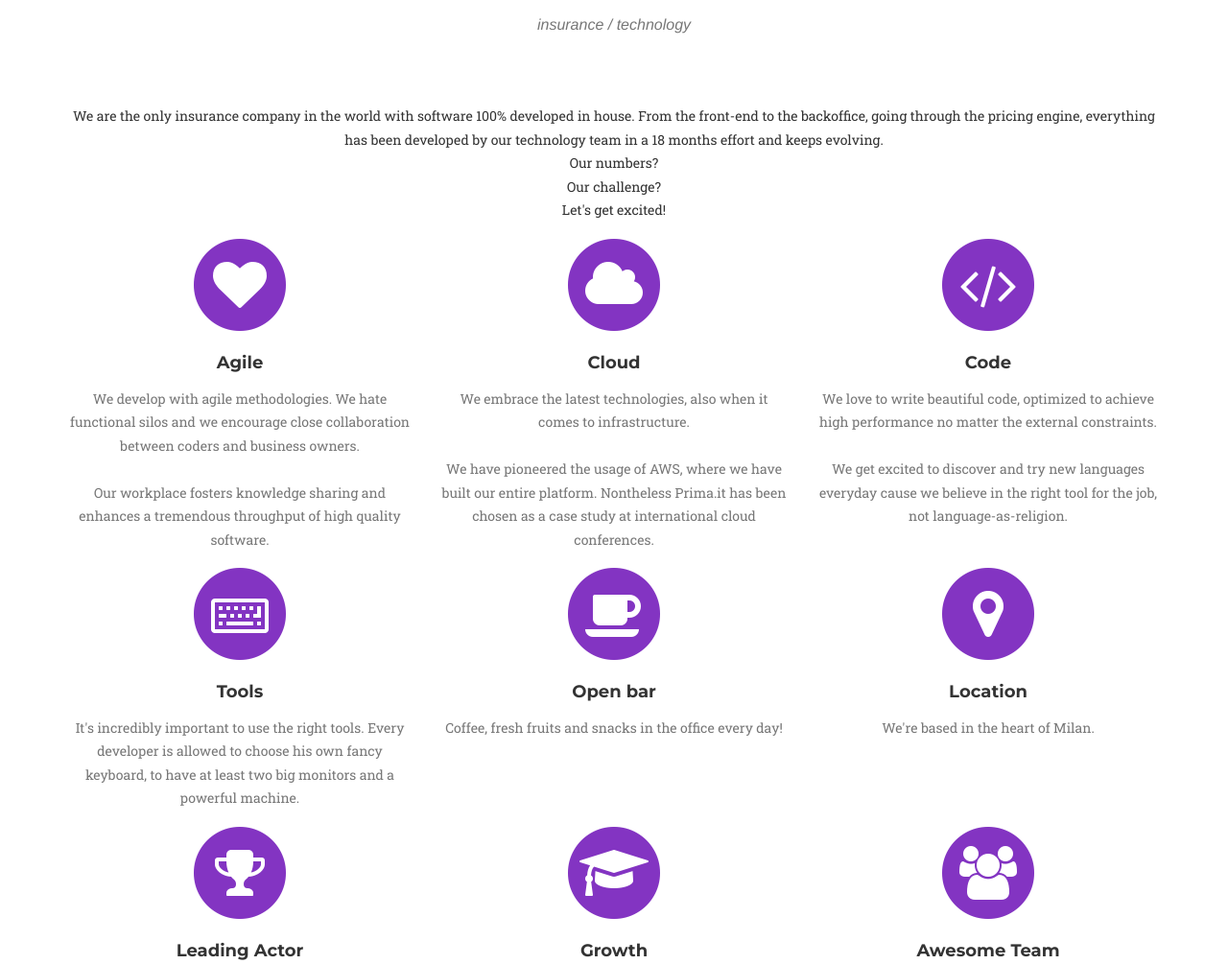
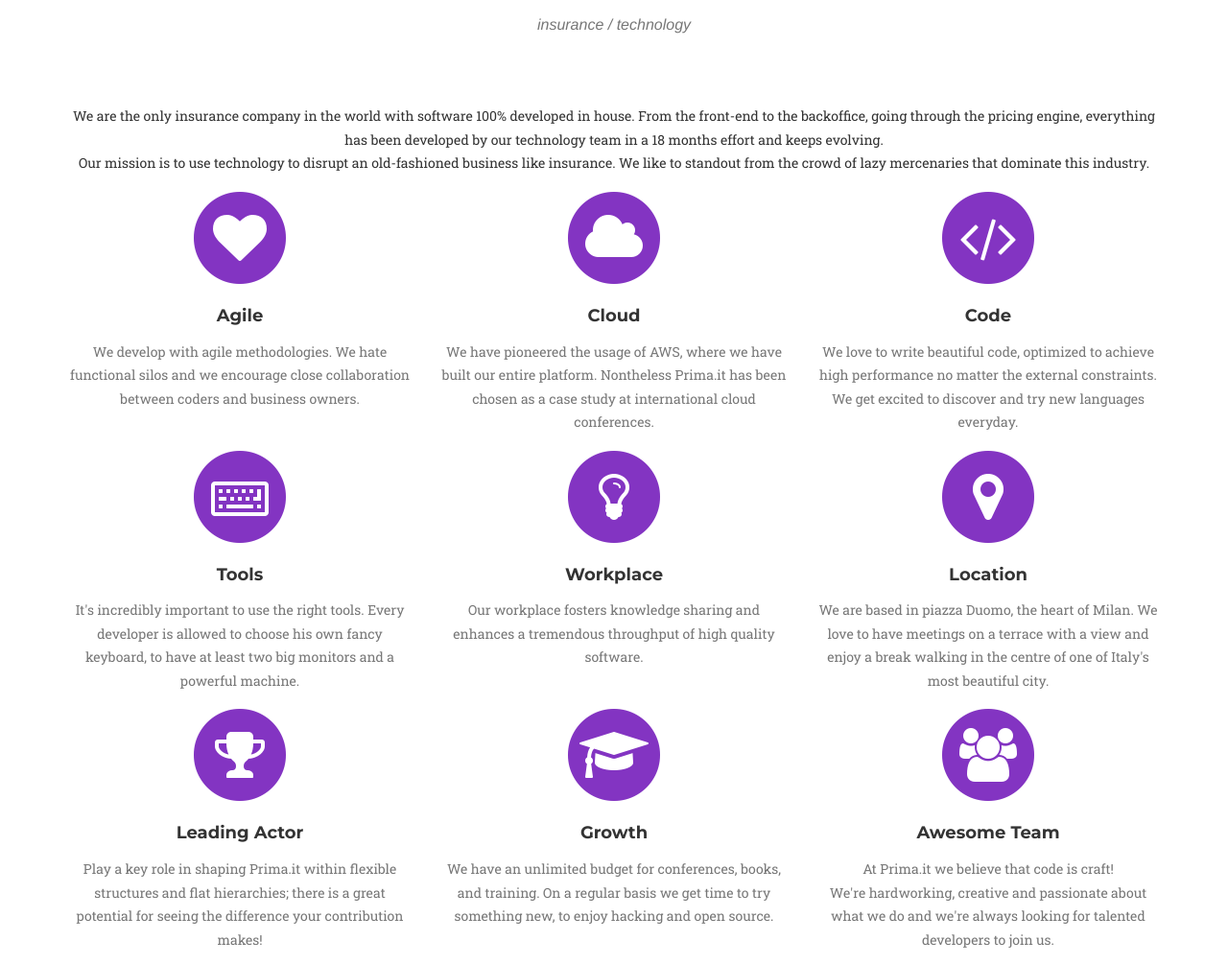
Before and after one commit to primait/developers.prima.it, a plain HTML site: page index.html in a window 1280 px wide. Shown: the part 955-1960 px from the top of the page at 96% size. Drawn offline with nearby package versions, Linux system fonts and the light colour scheme; a web font is replaced by a local one.

Commit message:
Text changes

```diff
--- a/index.html
+++ b/index.html
@@ -77,11 +77,7 @@
                     <p>
                         We are the only insurance company in the world with software 100% developed in house. From the front-end to the backoffice, going through the pricing engine, everything has been developed by our technology team in a 18 months effort and keeps evolving.
                         <br />
-                        Our numbers?
-                        <br />
-                        Our challenge?
-                        <br />
-                        Let's get excited!
+                        Our mission is to use technology to disrupt an old-fashioned business like insurance. We like to standout from the crowd of lazy mercenaries that dominate this industry.
                     </p>
                 </div>
             </div>
@@ -93,8 +89,7 @@
                     </span>
                     <h4 class="service-heading">Agile</h4>
                     <p class="text-muted">
-                        We develop with agile methodologies. We hate functional silos and we encourage close collaboration between coders and business owners.<br /><br />
-                        Our workplace fosters knowledge sharing and enhances a tremendous throughput of high quality software.
+                        We develop with agile methodologies. We hate functional silos and we encourage close collaboration between coders and business owners.
                     </p>
                 </div>
                 <div class="col-md-4">
@@ -104,7 +99,6 @@
                     </span>
                     <h4 class="service-heading">Cloud</h4>
                     <p class="text-muted">
-                        We embrace the latest technologies, also when it comes to infrastructure.<br /><br />
                         We have pioneered the usage of AWS, where we have built our entire platform. Nontheless Prima.it has been chosen as a case study at international cloud conferences.
                     </p>
                 </div>
@@ -115,8 +109,7 @@
                     </span>
                     <h4 class="service-heading">Code</h4>
                     <p class="text-muted">
-                        We love to write beautiful code, optimized to achieve high performance no matter the external constraints.<br /><br />
-                        We get excited to discover and try new languages everyday cause we believe in the right tool for the job, not language-as-religion.
+                        We love to write beautiful code, optimized to achieve high performance no matter the external constraints. We get excited to discover and try new languages everyday.
                     </p>
                 </div>
             </div>
@@ -134,11 +127,11 @@
                 <div class="col-md-4">
                     <span class="fa-stack fa-4x">
                         <i class="fa fa-circle fa-stack-2x text-primary"></i>
-                        <i class="fa fa-coffee fa-stack-1x fa-inverse"></i>
+                        <i class="fa fa-lightbulb-o fa-stack-1x fa-inverse"></i>
                     </span>
-                    <h4 class="service-heading">Open bar</h4>
+                    <h4 class="service-heading">Workplace</h4>
                     <p class="text-muted">
-                        Coffee, fresh fruits and snacks in the office every day!
+                        Our workplace fosters knowledge sharing and enhances a tremendous throughput of high quality software.
                     </p>
                 </div>
                 <div class="col-md-4">
@@ -148,7 +141,7 @@
                     </span>
                     <h4 class="service-heading">Location</h4>
                     <p class="text-muted">
-                        We're based in the heart of Milan.
+                        We are based in piazza Duomo, the heart of Milan. We love to have meetings on a terrace with a view and enjoy a break walking in the centre of one of Italy's most beautiful city.
                     </p>
                 </div>
             </div>
@@ -170,7 +163,7 @@
                     </span>
                     <h4 class="service-heading">Growth</h4>
                     <p class="text-muted">
-                        Unlimited budget for conferences, books and training. On a regular basis we get time to try something new, hacking and give back to open source projects.
+                        We have an unlimited budget for conferences, books, and training. On a regular basis we get time to try something new, to enjoy hacking and open source.
                     </p>
                 </div>
                 <div class="col-md-4">
```
